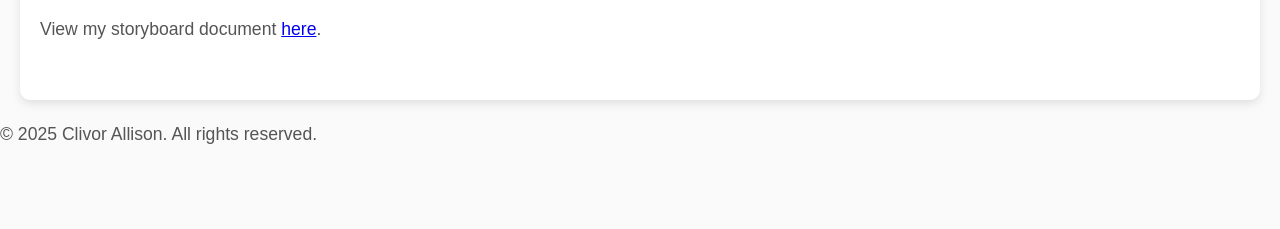
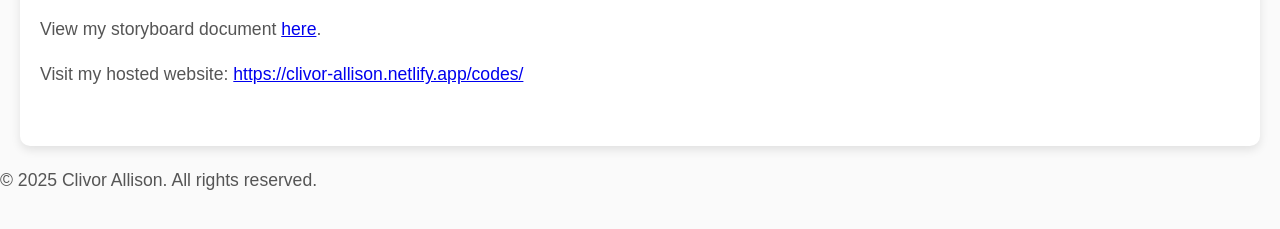
Before and after one commit to Kunfuslicer/clivorIA, a plain HTML site: page Codes/storyboard.html in a window 1280 px wide. Shown: the part 317-546 px from the top of the page. Drawn offline with Linux system fonts and the light colour scheme.

Commit message:
storyboard.html

```diff
--- a/Codes/storyboard.html
+++ b/Codes/storyboard.html
@@ -24,6 +24,7 @@
     <section>
         <h2>Storyboard</h2>
         <p>View my storyboard document <a href="../Assets/docs/storyboard.pdf" target="_blank">here</a>.</p>
+        <p>Visit my hosted website: <a href="https://clivor-allison.netlify.app/codes/" target="_blank">https://clivor-allison.netlify.app/codes/</a></p>
     </section>
 
     <footer>
```
